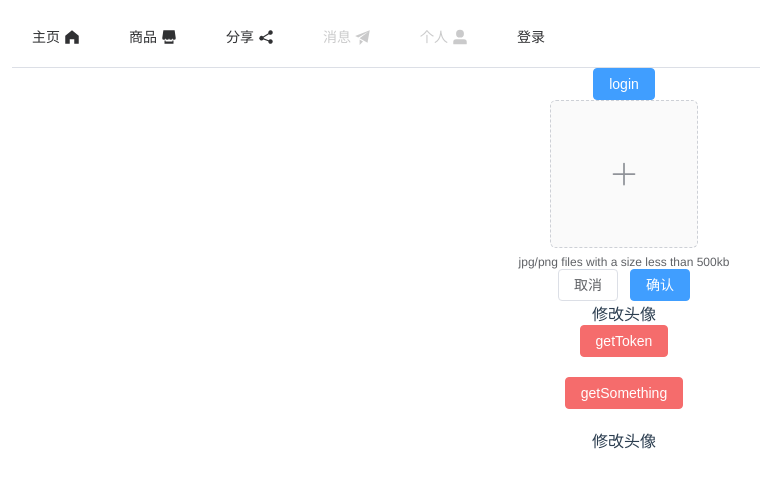
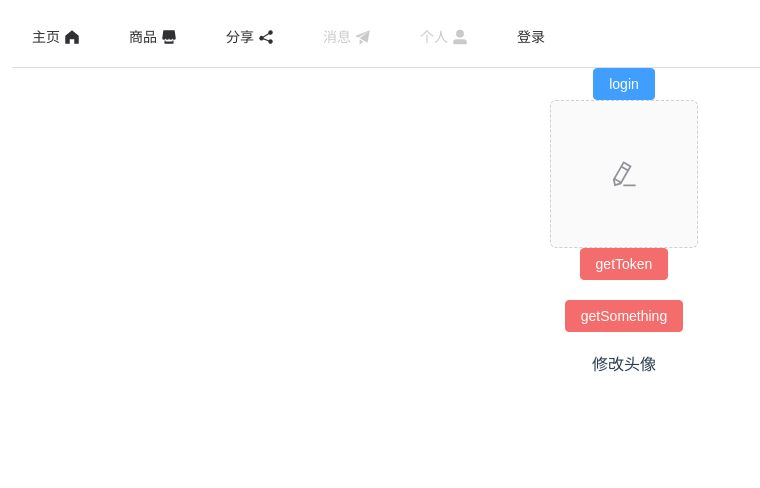
Before and after one commit to G1ume/Database-Front, a Vue app: page /debug in a window 1280 px wide. Shown: the top 488 px of the page, without its empty margins (16-776 px from the left). Built offline with nearby package versions, Linux system fonts and the light colour scheme.

Commit message:
修复筛选错误

```diff
--- a/src/components/goods/Good.vue
+++ b/src/components/goods/Good.vue
@@ -90,13 +90,17 @@ export default {
       let cco_list = []
       console.log("begin get ")
       console.log(this.checkTypeList)
-      for (let index = 0; index < this.checkTypeList.length; index++) {
-        let item = this.checkTypeList[index];
-        cco_list.push(item)
-        //dubug使用，正式的使用可以直接发送 checkTypeList到后端
+      let cco1=''
+      if(this.checkTypeList.length===0){
+        cco1="0123456"
+      }else {
+        for (let index = 0; index < this.checkTypeList.length; index++) {
+          let item = this.checkTypeList[index];
+          cco_list.push(item)
+          //dubug使用，正式的使用可以直接发送 checkTypeList到后端
+        }
+        cco1 = cco_list.join("")
       }
-      let cco1 = cco_list.join("")
-
       console.log("cco1=",cco1)
       this.clothe24 = []
       for (let i = 0; i < this.clist.length; i++) {
--- a/src/components/share/Shares.vue
+++ b/src/components/share/Shares.vue
@@ -102,12 +102,18 @@ export default {
     },
     async query() {
       let sco_list = []
-      for (let index = 0; index < this.checkTypeList.length; index++) {
-        let item = this.checkTypeList[index];
-        sco_list.push(item)
-        //dubug使用，正式的使用可以直接发送 checkTypeList到后端
+      let scco1 = ''
+      if (this.checkTypeList.length === 0) {
+        scco1 = '0123456'
+      } else {
+        for (let index = 0; index < this.checkTypeList.length; index++) {
+          let item = this.checkTypeList[index];
+          sco_list.push(item)
+          //dubug使用，正式的使用可以直接发送 checkTypeList到后端
+        }
+        scco1 = sco_list.join("")
       }
-      let scco1 = sco_list.join("")
+
       this.$axios({
         method: 'post',
         url: '/find_sco_shares',
--- a/src/components/userInfo/uploadAvatar.vue
+++ b/src/components/userInfo/uploadAvatar.vue
@@ -1,46 +1,13 @@
 <template>
   <el-upload
-      class="upload-demo"
       action=""
-      show-file-list
-      accept=".jpg,.png,.jpeg"
-      on-preview=""
       list-type="picture-card"
       :auto-upload="false"
-      :multiple="false"
-      :limit="1"
-      :http-request="upload"
   >
     <el-icon>
-      <Plus/>
+      <EditPen/>
     </el-icon>
-
-    <template #file="{file}">
-      <img class="el-upload-list__item-thumbnail" :src="file.url" alt=""/>
-    </template>
-    <template #tip>
-      <div class="el-upload__tip">
-        jpg/png files with a size less than 500kb
-      </div>
-    </template>
   </el-upload>
-
-  <span class="dialog-footer">
-    <el-button @click="avatarLoading = false">取消</el-button>
-    <el-button type="primary" @click="uploadAvatar">
-      确认
-    </el-button>
-  </span>
-  <el-upload
-      action=""
-      class="alignContainer"
-      :http-request="upload"
-      :show-file-list="false"
-      :before-upload="beforeAvatarUpload"
-  >
-    <div class="avatar-update">修改头像</div>
-  </el-upload>
-
 </template>
 <script setup>
 import axios from "axios";
@@ -54,7 +21,7 @@ const upload = (file) => {
     url: 'https://api.imgbb.com/1/upload',
     params: {
       key: "49ef2388d437cb4308b8a2668ebae97f",
-      image : file.file,
+      image: file.file,
     }
   }).then((res) => {
     console.log(res)
```
